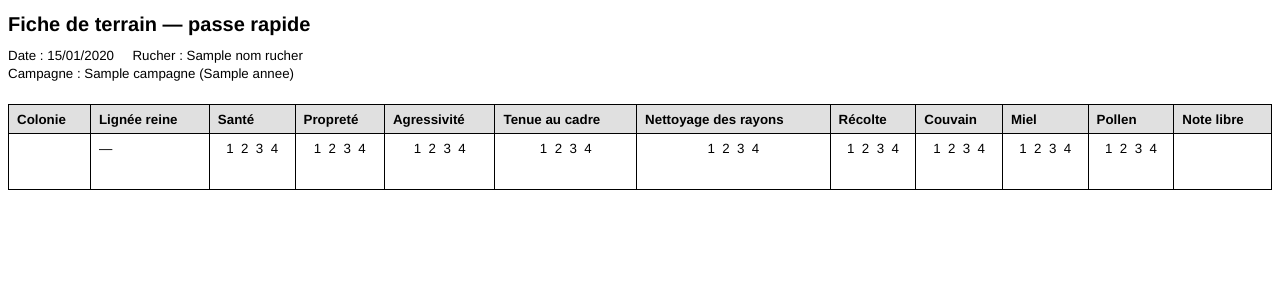
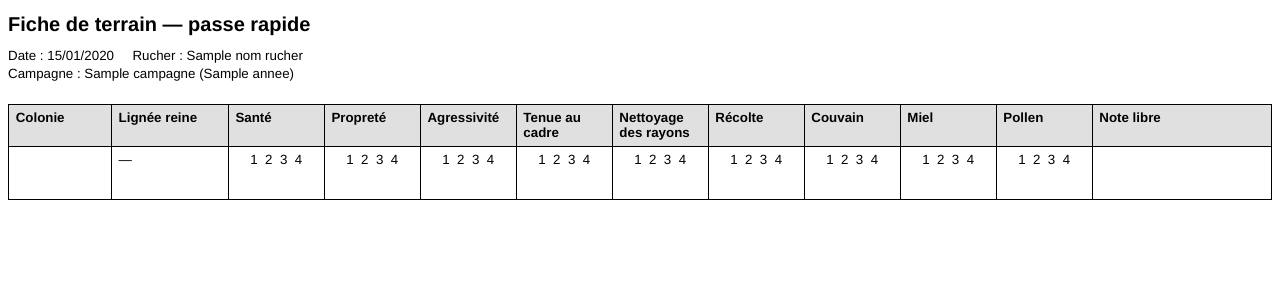
Before and after one commit to AlainDelree/ApiSelect, a Django app: template selection/templates/selection/fiche_rapide_pdf.html in a window 1280 px wide. Shown: the top 300 px of the page. Run offline with Django 5.2, Linux system fonts and the light colour scheme; data comes from the database, SQL or seed files in the repository; tables that the repository leaves empty hold one stand-in row (values such as "Sample post"); the template is opened without the code that fills it: values that come from a table or form of the project are taken from there, most other values are stand-ins (such as "Sample title", 1, 10 or a date in 2020); parts of the project's set-up code (start-up, migrations or seed data) failed here and were passed over.

Commit message:
avant-correction-mise-en-page-fiches-pdf-issue-30-v2

```diff
--- a/selection/templates/selection/fiche_rapide_pdf.html
+++ b/selection/templates/selection/fiche_rapide_pdf.html
@@ -12,12 +12,14 @@
         h1 { font-size: 15pt; margin-bottom: 0.3cm; }
         .entete { margin-bottom: 0.6cm; font-size: 10pt; }
         .entete p { margin: 0.1cm 0; }
-        table { width: 100%; border-collapse: collapse; }
+        table { width: 100%; table-layout: fixed; border-collapse: collapse; }
         th, td {
             border: 1px solid #000;
-            padding: 5pt 6pt;
+            padding: 4pt 5pt;
             text-align: left;
             vertical-align: top;
+            white-space: normal;
+            word-wrap: break-word;
         }
         th { background-color: #e0e0e0; }
         td.case-note { text-align: center; height: 1.1cm; white-space: nowrap; }
@@ -38,12 +40,12 @@
         <table>
             <thead>
                 <tr>
-                    <th>Colonie</th>
-                    <th>Lignée reine</th>
+                    <th style="width: 13%">Colonie</th>
+                    <th style="width: 15%">Lignée reine</th>
                     {% for critere in criteres %}
-                        <th>{{ critere.nom }}</th>
+                        <th style="width: 12%">{{ critere.nom }}</th>
                     {% endfor %}
-                    <th>Note libre</th>
+                    <th style="width: 24%">Note libre</th>
                 </tr>
             </thead>
             <tbody>
```
Also changed, not shown: selection/templates/selection/fiche_approfondie_pdf.html (+12 -3 lines).
